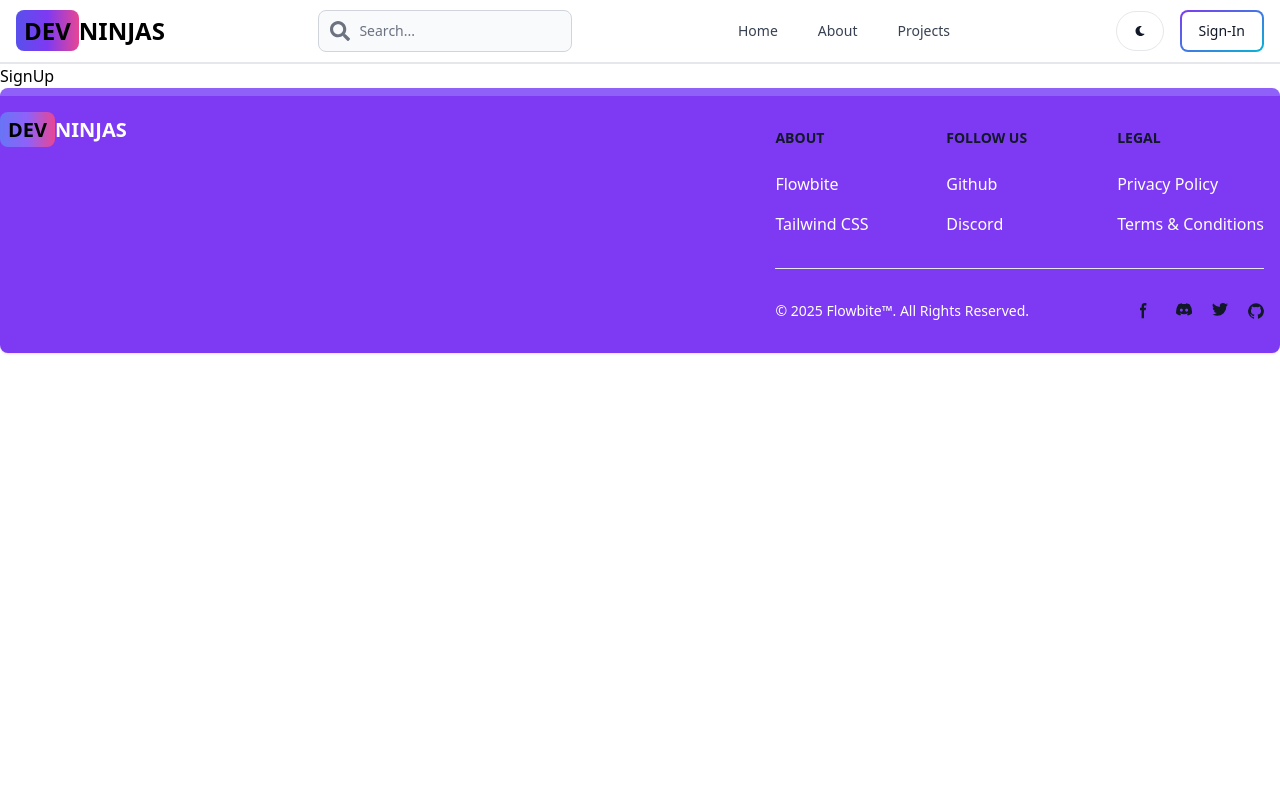
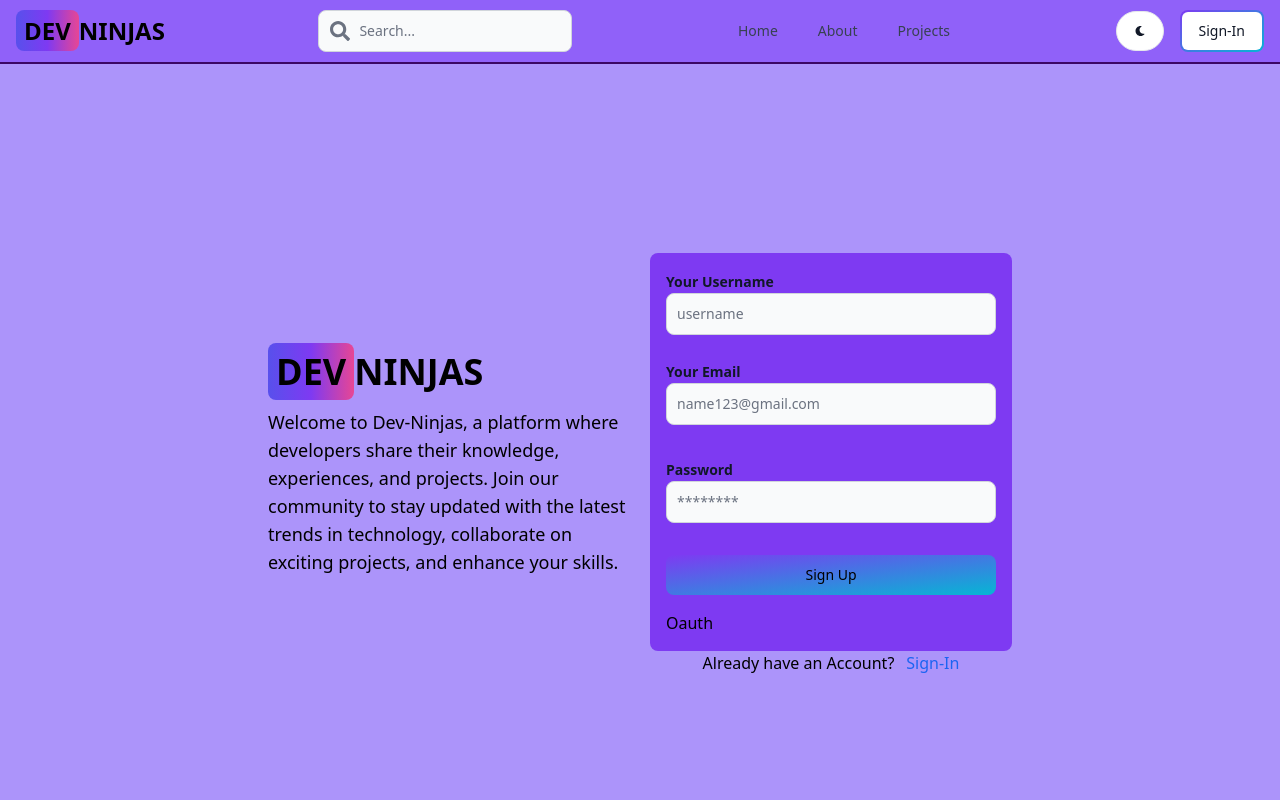
Before and after one commit to SSY199/complete-mern-blog, a React (Vite) app in the folder client/: page /signup in a window 1280 px wide. Shown: the top 800 px of the page. Built offline with nearby package versions, Linux system fonts and the light colour scheme.

Commit message:
Added signupUI and functionality

```diff
--- /dev/null
+++ b/client/header.css
@@ -0,0 +1,10 @@
+.header-transition {
+  transition: opacity 0.3s ease, transform 0.3s ease;
+  opacity: 0;
+  transform: translateY(-100%);
+}
+
+.header-transition:hover {
+  opacity: 1;
+  transform: translateY(0);
+}
--- a/client/src/Components/Header.jsx
+++ b/client/src/Components/Header.jsx
@@ -1,23 +1,25 @@
 import { Button, Navbar, TextInput } from "flowbite-react";
 import { Link, useLocation } from "react-router-dom";
 import { FaMoon, FaSearch } from "react-icons/fa";
+//import './header.css' // Import your CSS file
+
 function Header() {
   const path = useLocation().pathname;
   return (
-    <Navbar className="border-b-2">
+    <Navbar className=" bg-purple-500 border-purple-950 border-b-2 header-transition">
       <Link to={"/"}>
         <h1 className="self-center whitespace-nowrap text-xl sm:text-2xl font-bold dark:text-white">
           <span className="px-2 py-1 bg-gradient-to-r from-indigo-600 via-purple-600 to-pink-500 rounded-lg text-black">DEV</span>NINJAS
         </h1>
       </Link>
-      <form className="flex items-center">
+      <form className="flex items-center justify-center">
         <TextInput
           className="hidden lg:inline"
           type="text"
           placeholder="Search..."
           icon={FaSearch}
         />
-        <Button className='w-12 h-10 lg:hidden shadow-3xl' color='gray' pill type="submit">
+        <Button className='w-12 h-10 lg:hidden items-center shadow-3xl' color='gray' pill type="submit">
           <FaSearch />
         </Button>
       </form>
@@ -48,4 +50,5 @@
     </Navbar>
   );
 }
+
 export default Header;
--- a/client/src/pages/SignUp.jsx
+++ b/client/src/pages/SignUp.jsx
@@ -1,7 +1,135 @@
-// import React from 'react'
+//import React from 'react'
+import { Alert, Button, Label, Spinner } from "flowbite-react";
+import { Link, useNavigate } from "react-router-dom";
+import { TextInput } from "flowbite-react";
+import { useState } from "react";
+import OAuth from "../Components/Oauth";
+//import './Signup.css';
 
-export default function SignUp() {
+function Signup() {
+  const [formData, setFormData] = useState({});
+  const [errorMessage, setErrorMessage] = useState(null);
+  const [loading, setLoading] = useState(false);
+  const navigate = useNavigate();
+  const handleChange = (e) => {
+    setFormData({ ...formData, [e.target.id]: e.target.value.trim() });
+  };
+  const handleSubmit = async (e) => {
+    e.preventDefault();
+    if (!formData.username || !formData.email || !formData.password) {
+      setErrorMessage("All fields are required");
+      return;
+    }
+    try {
+      setLoading(true);
+      setErrorMessage(null);
+      const res = await fetch("/api/auth/signup", {
+        method: "POST",
+        headers: {
+          "Content-Type": "application/json",
+        },
+        body: JSON.stringify(formData),
+      });
+      const data = await res.json();
+      if (data.success === false) {
+        return setErrorMessage(data.message);
+      }
+      setLoading(false);
+      if (res.ok) {
+        navigate("/");
+      }
+    } catch (error) {
+      setErrorMessage(error.message);
+      setLoading(false);
+    }
+  };
   return (
-    <div>SignUp</div>
-  )
+    <div className="min-h-screen bg-purple-400 dark:bg-black flex items-center justify-center">
+      <div className="flex p-3 max-w-3xl mx-auto flex-col md:flex-row md:items-center gap-5">
+        {/* left */}
+        <div className="flex-1 text-center md:text-left">
+          <Link to={"/"}>
+            <h1 className="font-bold dark:text-white text-4xl">
+              <span className="px-2 py-1 bg-gradient-to-r from-indigo-600 via-purple-600 to-pink-500 rounded-lg text-black">
+                DEV
+              </span>
+              NINJAS
+            </h1>
+          </Link>
+          <p className="mt-4 text-lg dark:text-white animate-typing">
+            Welcome to Dev-Ninjas, a platform where developers share their
+            knowledge, experiences, and projects. Join our community to stay
+            updated with the latest trends in technology, collaborate on
+            exciting projects, and enhance your skills.
+          </p>
+        </div>
+        {/* right */}
+        <div className="flex-1">
+          <form
+            className="flex flex-col gap-4 bg-purple-600 dark:bg-[rgb(16,23,42)] p-4 rounded-lg"
+            onSubmit={handleSubmit}
+          >
+            {/* username */}
+            <div className="mb-2">
+              <Label value="Your Username" className="font-bold"></Label>
+              <TextInput
+                type="text"
+                id="username"
+                onChange={handleChange}
+                placeholder="username"
+              />
+            </div>
+            {/* email */}
+            <div className="mb-4">
+              <Label value="Your Email" className="font-bold"></Label>
+              <TextInput
+                type="email"
+                id="email"
+                onChange={handleChange}
+                placeholder="name123@gmail.com"
+              />
+            </div>
+            <div className="mb-4">
+              <Label value="Password" className="font-bold"></Label>
+              <TextInput
+                type="password"
+                id="password"
+                onChange={handleChange}
+                placeholder="********"
+              />
+            </div>
+            <Button
+              gradientDuoTone="purpleToBlue"
+              type="submit"
+              disabled={loading}
+              className="text-black"
+            >
+              {loading ? (
+                <>
+                  <Spinner size="md" />
+                  <span className="pl-3">Loading...</span>
+                </>
+              ) : (
+                "Sign Up"
+              )}
+            </Button>
+            <OAuth></OAuth>
+          </form>
+          <div className="flex justify-center gap-3">
+            <span>Already have an Account?</span>
+            <Link to="/signin" className="text-blue-600">
+              Sign-In
+            </Link>
+          </div>
+          {errorMessage && (
+            <Alert className="text-center mt-3" color="failure">
+              {errorMessage}
+            </Alert>
+          )}
+        </div>
+      </div>
+    </div>
+  );
 }
+
+export default Signup;
--- a/client/vite.config.js
+++ b/client/vite.config.js
@@ -3,5 +3,14 @@
 
 // https://vite.dev/config/
 export default defineConfig({
+  server: {
+    proxy: {
+      '/api': {
+        target: 'http://localhost:5353',
+        secure: false,
+        changeOrigin: true,
+      },
+    },
+  },
   plugins: [react()],
 })
```
Also changed, not shown: client/src/index.css (line endings or trailing spaces).
